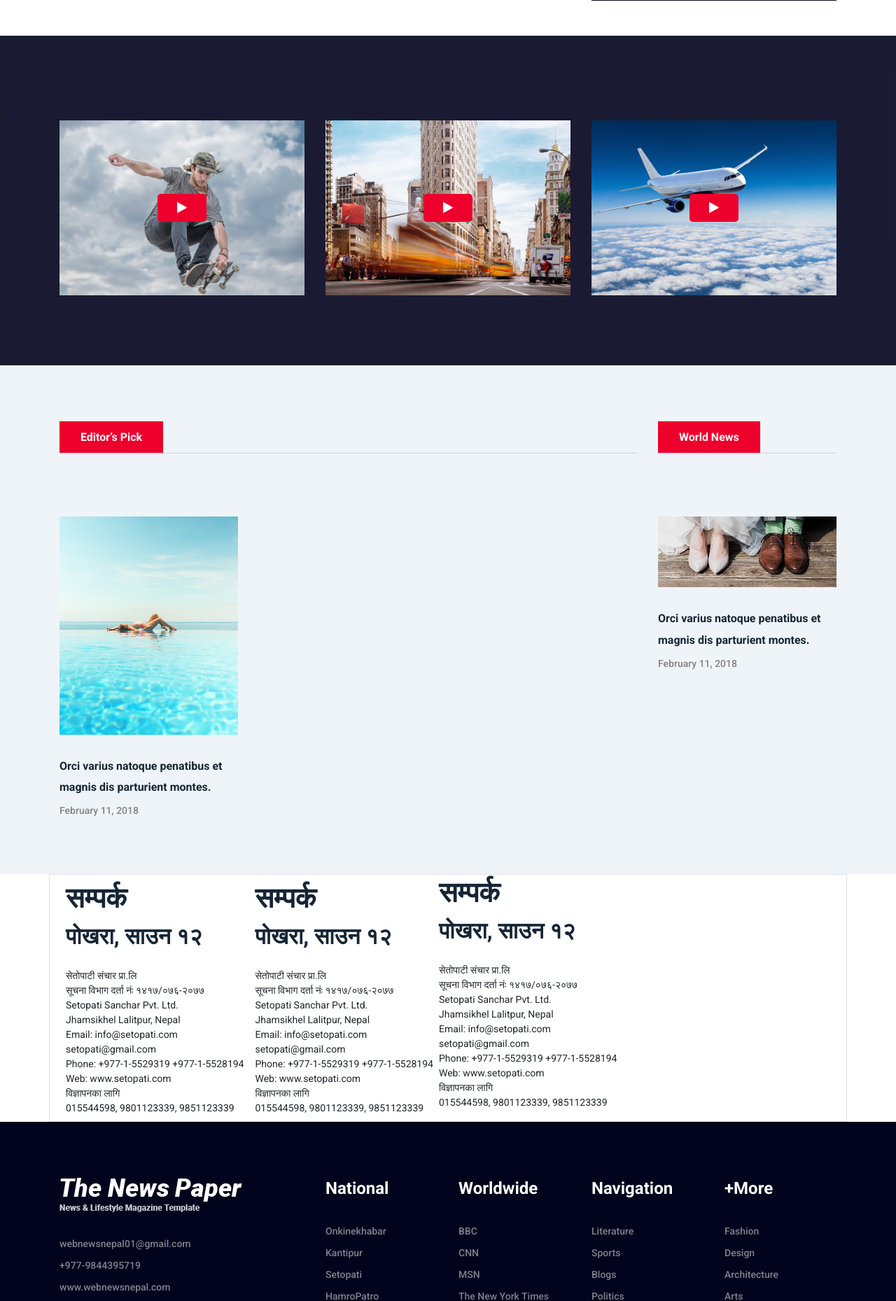
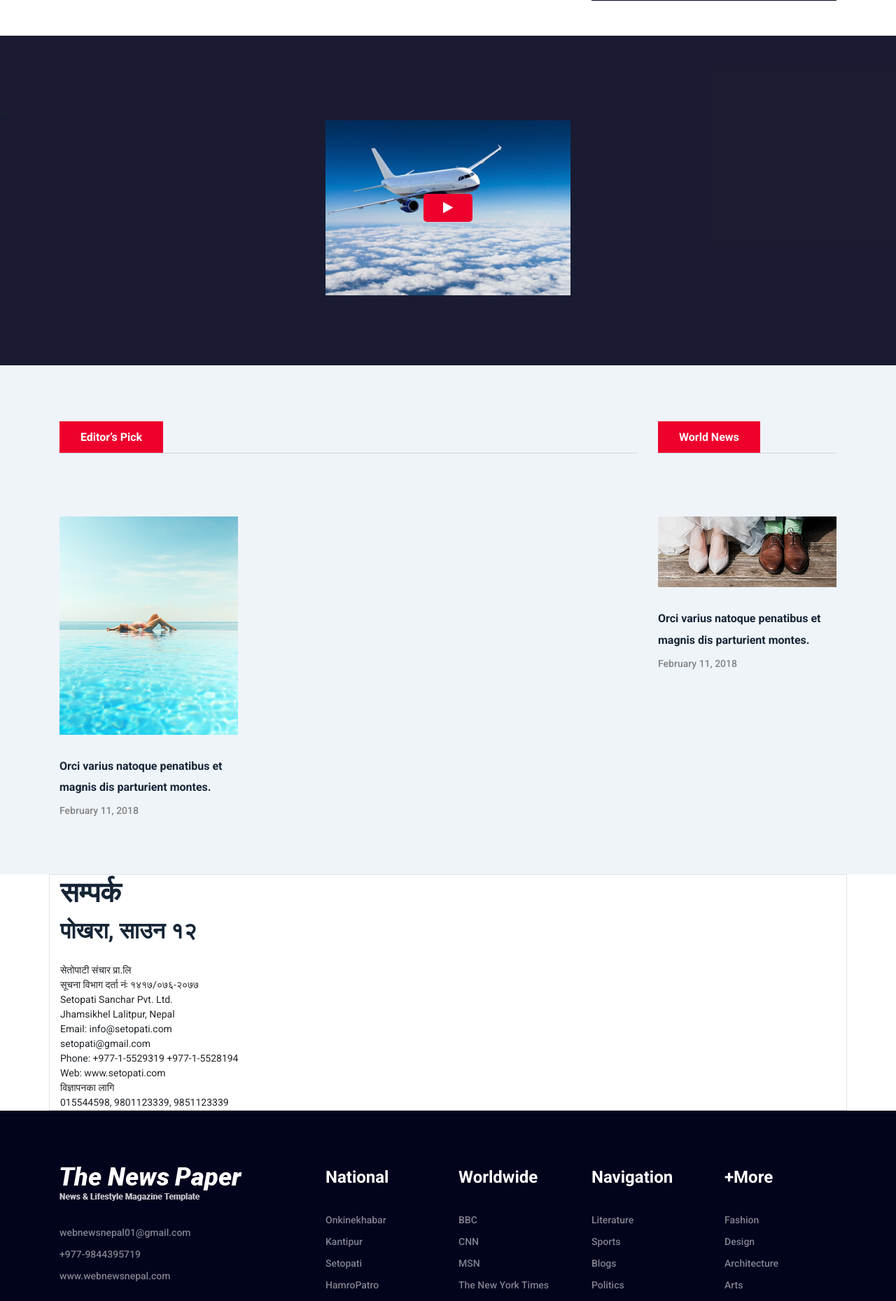
Before and after one commit to kneeraazon404/webNewsNepal, a Django app: page / in a window 1280 px wide. Shown: the part 2699-4558 px from the top of the page at 70% size. Run offline with Django 3.2, Linux system fonts and the light colour scheme; tables that the repository leaves empty hold one stand-in row (values such as "Sample post"); some libraries are stand-ins or nearby versions.

```diff
--- a/news/views.py
+++ b/news/views.py
@@ -1,5 +1,6 @@
 from django.shortcuts import render, redirect
 from django.contrib import messages
+from django.core.paginator import Paginator
 from django.contrib.auth.decorators import login_required
 from django.core.validators import validate_email
 from django.core.exceptions import ValidationError
@@ -36,6 +37,7 @@ class PostListView(ListView):
     template_name = "news/home.html"
     ordering = ["-timestamp"]
     context_object_name = "posts"
+    paginator = Paginator(context_object_name, 3)
 
 
 class PostDetailView(DetailView):
--- a/templates/news/home.html
+++ b/templates/news/home.html
@@ -504,35 +504,8 @@
   <div class="container">
     <div class="row justify-content-center">
       <!-- Single Video Post -->
-      <div class="col-12 col-sm-6 col-md-4">
-        <div class="single-video-post">
-          <img src="img/bg-img/video1.jpg" alt="" />
-          <!-- Video Button -->
-          <div class="videobtn">
-            <a
-              href="https://www.youtube.com/watch?v=5BQr-j3BBzU"
-              class="videoPlayer"
-              ><i class="fa fa-play" aria-hidden="true"></i
-            ></a>
-          </div>
-        </div>
-      </div>
-
-      <!-- Single Video Post -->
-      <div class="col-12 col-sm-6 col-md-4">
-        <div class="single-video-post">
-          <img src="img/bg-img/video2.jpg" alt="" />
-          <!-- Video Button -->
-          <div class="videobtn">
-            <a
-              href="https://www.youtube.com/watch?v=5BQr-j3BBzU"
-              class="videoPlayer"
-              ><i class="fa fa-play" aria-hidden="true"></i
-            ></a>
-          </div>
-        </div>
-      </div>
-
+    {% if posts %}
+    {% for post in posts %}
       <!-- Single Video Post -->
       <div class="col-12 col-sm-6 col-md-4">
         <div class="single-video-post">
@@ -547,6 +520,8 @@
           </div>
         </div>
       </div>
+      {% endfor %}
+      {% endif %}
     </div>
   </div>
 </div>
--- a/templates/partials/_info.html
+++ b/templates/partials/_info.html
@@ -1,56 +1,4 @@
-<div class="container d-block d-md-flex d-lg-flex justify-between border">
-  <div class="m-2">
-    <h1 class="text-2xl font-medium mb-2">
-      सम्पर्क
-    </h1>
-    <h2
-      class="font-medium text-sm text-indigo-400 mb-4 uppercase tracking-wide"
-    >
-      पोखरा, साउन १२
-    </h2>
-    <ul>
-      <li>सेतोपाटी संचार प्रा.लि</li>
-      <li>सूचना विभाग दर्ता नंः १४१७/०७६-२०७७</li>
-      <li>Setopati Sanchar Pvt. Ltd.</li>
-      <li>Jhamsikhel Lalitpur, Nepal</li>
-      <li>
-        Email: info@setopati.com
-      </li>
-      <li>setopati@gmail.com</li>
-      <li>Phone: +977-1-5529319 +977-1-5528194</li>
-      <li>Web: www.setopati.com</li>
-      <li>विज्ञापनका लागि</li>
-      <li>
-        015544598, 9801123339, 9851123339
-      </li>
-    </ul>
-  </div>
-  <div class="m-2">
-    <h1 class="text-2xl font-medium mb-2">
-      सम्पर्क
-    </h1>
-    <h2
-      class="font-medium text-sm text-indigo-400 mb-4 uppercase tracking-wide"
-    >
-      पोखरा, साउन १२
-    </h2>
-    <ul>
-      <li>सेतोपाटी संचार प्रा.लि</li>
-      <li>सूचना विभाग दर्ता नंः १४१७/०७६-२०७७</li>
-      <li>Setopati Sanchar Pvt. Ltd.</li>
-      <li>Jhamsikhel Lalitpur, Nepal</li>
-      <li>
-        Email: info@setopati.com
-      </li>
-      <li>setopati@gmail.com</li>
-      <li>Phone: +977-1-5529319 +977-1-5528194</li>
-      <li>Web: www.setopati.com</li>
-      <li>विज्ञापनका लागि</li>
-      <li>
-        015544598, 9801123339, 9851123339
-      </li>
-    </ul>
-  </div>
+<div class="container d-block d-md-flex d-lg-flex justify-between border m-20">
   <div class="">
     <h1 class="text-2xl font-medium mb-2">
       सम्पर्क
```
